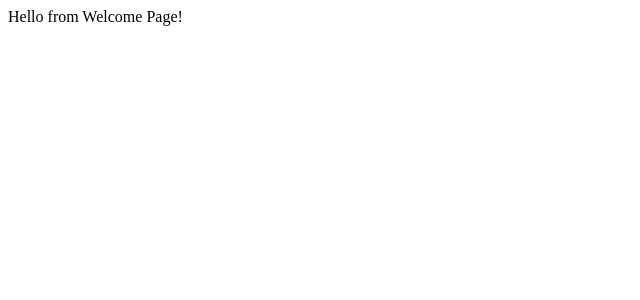
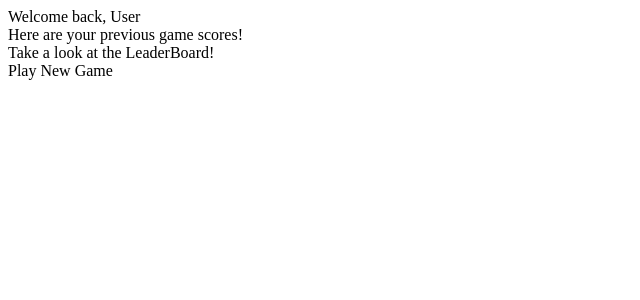
Before and after one commit to tomasdepiano/NBA-Trivia-Game, a React (Vite) app: page /welcome in a window 1280 px wide. Shown: the top 300 px of the page, without its empty margins (0-640 px from the left). Built offline with nearby package versions, Linux system fonts and the light colour scheme.

Commit message:
Got the password to be covered on the home page

```diff
--- a/pages/LoginPage.jsx
+++ b/pages/LoginPage.jsx
@@ -21,7 +21,7 @@ export default function LoginPage() {
             </div>
             <div>
               Password:
-              <input type="text" name="password" />
+              <input type="password" name="password" />
             </div>
           </form>
           <button
--- a/pages/WelcomePage.jsx
+++ b/pages/WelcomePage.jsx
@@ -1,3 +1,10 @@
 export default function WelcomePage() {
-  return <>Hello from Welcome Page!</>;
+  return (
+    <>
+      <div>Welcome back, User</div>
+      <div>Here are your previous game scores!</div>
+      <div>Take a look at the LeaderBoard!</div>
+      <div>Play New Game</div>
+    </>
+  );
 }
```
Also changed, not shown: src/components/LeaderBoardModal.jsx (added).
